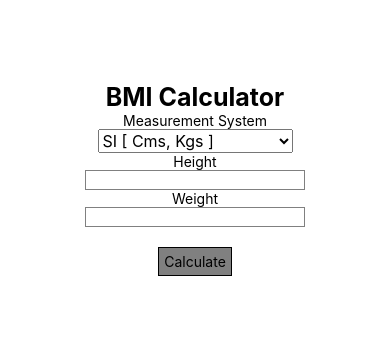
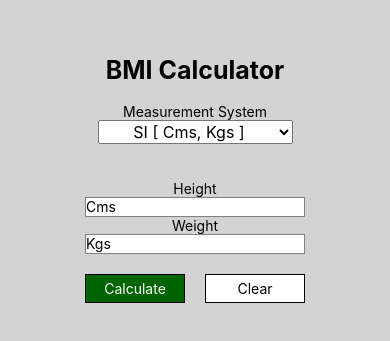
Before and after one commit to Manoj-Manikantan/react-native, a React Native app in the folder assignments/assignment1/: screen / in a window 390 px wide. Shown: the part 225-566 px from the top of the page. Built offline with nearby package versions, Linux system fonts and the light colour scheme.

Commit message:
feat--category added and styles updated

```diff
--- a/assignments/assignment1/App.js
+++ b/assignments/assignment1/App.js
@@ -1,59 +1,93 @@
-import React, {useState} from 'react';
-import { Button, Picker, StyleSheet, Text, TextInput, TouchableOpacity, View, Alert} from 'react-native';
+import React, { useState } from 'react';
+import { Picker, StyleSheet, Text, TextInput, TouchableOpacity, View } from 'react-native';
 
 export default function App() {
 
-  const[dropdownValue, setDropdownValue] = useState('SI')
-  const[heightValue, setHeightValue] = useState('');
-  const[weightValue, setWeightValue] = useState('');
-  const[bmiValue, setBmiValue] = useState(0);
+  const [dropdownValue, setDropdownValue] = useState('SI')
+  const [heightValue, setHeightValue] = useState('');
+  const [weightValue, setWeightValue] = useState('');
+  const [bmiValue, setBmiValue] = useState(0);
+  const [bmiResult, setBmiResult] = useState('');
 
   const calculateBMI = (height, weight) => {
-    if(isNaN(height) || isNaN(weight))
-    {
-      console.log('Wrong input');
+    if (isNaN(height) || isNaN(weight)) {
       alert('Incorrect input');
+      clearValues()
     }
-    else
-    {
-      var bmiVal = (parseFloat(weight)*10000)/(parseFloat(height)*parseFloat(height));
+    else {
+      var bmiVal = 0
+      var bmiCategory = ''
+      if (dropdownValue == "SI") {
+        bmiVal = (parseFloat(weight) / (parseFloat(height) * parseFloat(height)) * 10000);
+      } else {
+        bmiVal = (parseFloat(weight) / parseFloat(height) / parseFloat(height)) * 703;
+      }
       bmiVal = bmiVal.toFixed(2);
+      if (bmiVal < 18.5) {
+        bmiCategory = 'Underweight'
+      } else if ((bmiVal >= 18.5) && (bmiVal < 25)) {
+        bmiCategory = 'Normal Weight'
+      } else if ((bmiVal >= 25) && (bmiVal < 30)) {
+        bmiCategory = 'Overweight'
+      } else if (bmiVal >= 30) {
+        bmiCategory = 'Obese'
+      }
       setBmiValue(bmiVal)
+      setBmiResult(bmiCategory)
     }
+  }
+
+  const clearValues = () => {
     setHeightValue('')
     setWeightValue('')
+    setBmiValue(0)
   }
 
   return (
     <View style={styles.container}>
-      <Text style={styles.title}>BMI Calculator</Text>
+      <Text style={styles.title}>BMI Calculator</Text><br />
       <Text>Measurement System</Text>
       <Picker
+        style={styles.centreTextAlign}
         selectedValue={dropdownValue}
         onValueChange={(itemValue, itemIndex) => setDropdownValue(itemValue)}
       >
         <Picker.Item label="SI [ Cms, Kgs ]" value="SI" />
         <Picker.Item label="Imperial [ Inches, Lbs ]" value="Imperial" />
-      </Picker>
+      </Picker><br /><br />
       <Text>Height</Text>
       <TextInput style={styles.inputBox}
+        placeholder={dropdownValue == "SI" ? "Cms" : "Inches"}
         onChangeText={text => setHeightValue(text)}
         clearTextOnFocus="true"
         value={heightValue}
       />
       <Text>Weight</Text>
       <TextInput style={styles.inputBox}
+        placeholder={dropdownValue == "SI" ? "Kgs" : "Lbs"}
         onChangeText={text => setWeightValue(text)}
         clearTextOnFocus="true"
         value={weightValue}
       />
+      <View style={{ flexDirection: "row" }}>
+        <View style={{ flex: 1 }}>
           <TouchableOpacity
-        style={styles.button}
+            style={styles.buttonCalculate}
             onPress={() => calculateBMI(heightValue, weightValue)}
           >
-      <Text>Calculate</Text>
+            <Text style={styles.calculateText}>Calculate</Text>
           </TouchableOpacity>
-      <Text>{bmiValue > 0 ? "Your BMI is " + bmiValue : " "}</Text>
+        </View>
+        <View style={{ flex: 1 }}>
+          <TouchableOpacity
+            style={styles.buttonClear}
+            onPress={() => clearValues()}
+          >
+            <Text style={styles.centreTextAlign}>Clear</Text>
+          </TouchableOpacity>
+        </View>
+      </View>
+      <Text style={styles.centreTextAlign}>{bmiValue > 0 ? " Results! \n " + "Your BMI : " + bmiValue + "\n Your BMI Category : " + bmiResult : " "}</Text>
     </View>
   );
 }
@@ -61,7 +95,7 @@ export default function App() {
 const styles = StyleSheet.create({
   container: {
     flex: 1,
-    backgroundColor: '#fff',
+    backgroundColor: 'lightgray',
     alignItems: 'center',
     justifyContent: 'center',
   },
@@ -70,15 +104,36 @@ const styles = StyleSheet.create({
     fontSize: 25,
   },
   inputBox: {
+    backgroundColor: 'white',
     borderColor: 'gray',
     borderWidth: 1,
     height: 20
   },
-  button: {
-    backgroundColor: 'gray',
+  buttonCalculate: {
+    backgroundColor: 'darkgreen',
     borderWidth: 1,
     padding: 5,
     marginTop: 20,
-    marginBottom: 20
+    marginBottom: 20,
+    justifyContent: "flex-start",
+    width: 100,
+    marginRight: 10
+  },
+  calculateText: {
+    color: 'white',
+    textAlign: 'center'
+  },
+  buttonClear: {
+    backgroundColor: 'white',
+    borderWidth: 1,
+    padding: 5,
+    marginTop: 20,
+    marginBottom: 20,
+    justifyContent: "flex-end",
+    width: 100,
+    marginLeft: 10
+  },
+  centreTextAlign: {
+    textAlign: 'center'
   }
 });
```
Lines whose indentation alone changed are shown as unchanged.
